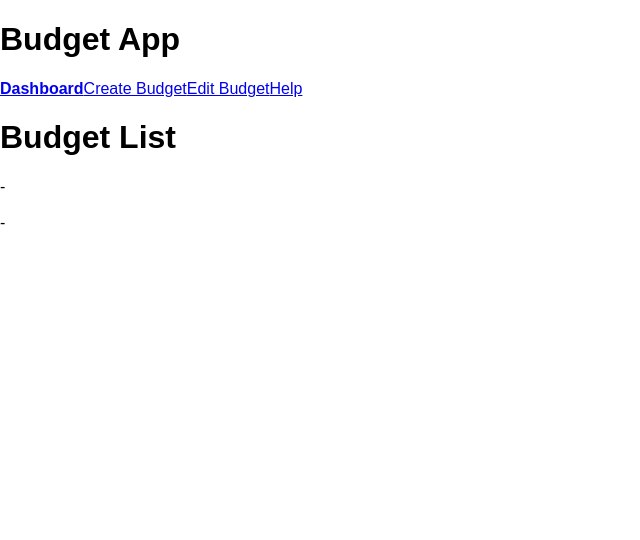
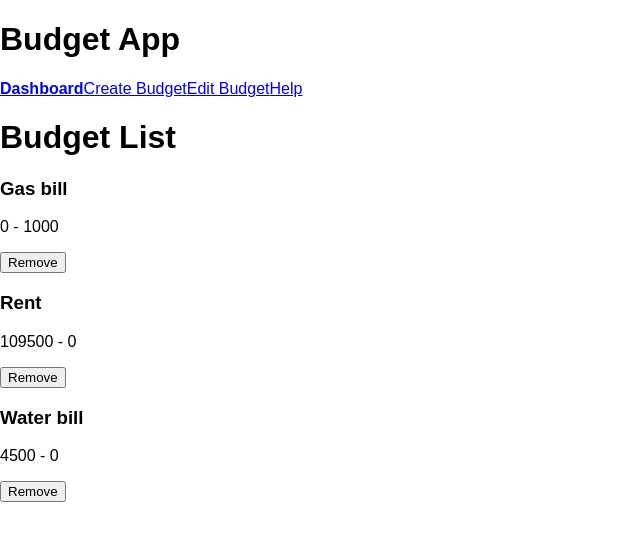
Before and after one commit to moumen-soliman/reactjs-budget-app, a React (Create React App) app: page / in a window 1280 px wide. Shown: the top 540 px of the page, without its empty margins (0-640 px from the left). Built offline with nearby package versions, Linux system fonts and the light colour scheme.

Commit message:
fix bugs

```diff
--- a/src/actions/budgets.js
+++ b/src/actions/budgets.js
@@ -1,19 +1,24 @@
 import uuid from 'uuid';
 
-// ADD_budget
+// ADD_BUDGET
 export const addBudget = (
   {
     description = '',
     note = '',
     amount = 0,
     createdAt = 0
-
-    } = {}) => ({
+  } = {}
+) => ({
   type: 'ADD_BUDGET',
   budget: {
-      id: uuid()
+    id: uuid(),
+    description,
+    note,
+    amount,
+    createdAt
   }
-  })
+});
+
 
   // REMOVE_budget
 export const removeBudget = ({ id } = {}) => ({
--- a/src/components/BudgetListItem.js
+++ b/src/components/BudgetListItem.js
@@ -1,10 +1,15 @@
 import React from 'react';
+import { connect } from 'react-redux';
+import { removeBudget } from '../actions/budgets';
 
-const BudgetListItem = ({ description, amount, createdAt }) => (
+const BudgetListItem = ({ dispatch, id, description, amount, createdAt }) => (
     <div>
-        <h3>{description}</h3>
-        <p>{amount} - {createdAt}</p>
-    </div>
+    <h3>{description}</h3>
+    <p>{amount} - {createdAt}</p>
+    <button onClick={() => {
+      dispatch(removeBudget({ id }));
+    }}>Remove</button>
+  </div>
 );
 
-export default BudgetListItem;
+export default connect()(BudgetListItem);
--- a/src/index.js
+++ b/src/index.js
@@ -10,9 +10,9 @@ import './index.css';
 
 const store = configureStore();
 
-store.dispatch(addBudget({description: 'Water Bill', amount: 4500 }));
-store.dispatch(addBudget({description: 'Gas Bill'}));
-store.dispatch(setTextFilter('water'));
+store.dispatch(addBudget({ description: 'Water bill', amount: 4500 }));
+store.dispatch(addBudget({ description: 'Gas bill', createdAt: 1000 }));
+store.dispatch(addBudget({ description: 'Rent', amount: 109500 }));
 
 const state = store.getState();
 const visibleBudgets = getVisibleBudgets(state.budgets, state.filters);
@@ -20,8 +20,8 @@ console.log(visibleBudgets)
 
 const jsx = (
     <Provider store={store}>
-        <AppRouter />
+      <AppRouter />
     </Provider>
-)
+);
 
 ReactDOM.render(jsx, document.getElementById('root'));
--- a/src/selectors/budgets.js
+++ b/src/selectors/budgets.js
@@ -3,14 +3,14 @@ export default (budgets, {text, sortBy, startDate, endDate}) => {
   return budgets.filter((budget) => {
     const startDateMatch = typeof startDate !== 'number' || budget.createdAt >= startDate;
     const endDateMatch = typeof endDate !== 'number' || budget.createdAt <= endDate;
-//      const textMatch = budget.description.toLowerCase().includes(text.toLowerCase());
+    const textMatch = budget.description.toLowerCase().includes(text.toLowerCase());
 
-      return startDateMatch && endDateMatch; //&& textMatch;
+    return startDateMatch && endDateMatch && textMatch;
   }).sort((a, b) => {
     if (sortBy === 'date') {
       return a.createdAt < b.createdAt ? 1 : -1;
     } else if (sortBy === 'amount') {
       return a.amount < b.amount ? 1 : -1;
     }
-    })
+  });
 }
```
Also changed, not shown: src/actions/filters.js (+5 -5 lines). Lines whose indentation alone changed are shown as unchanged.
